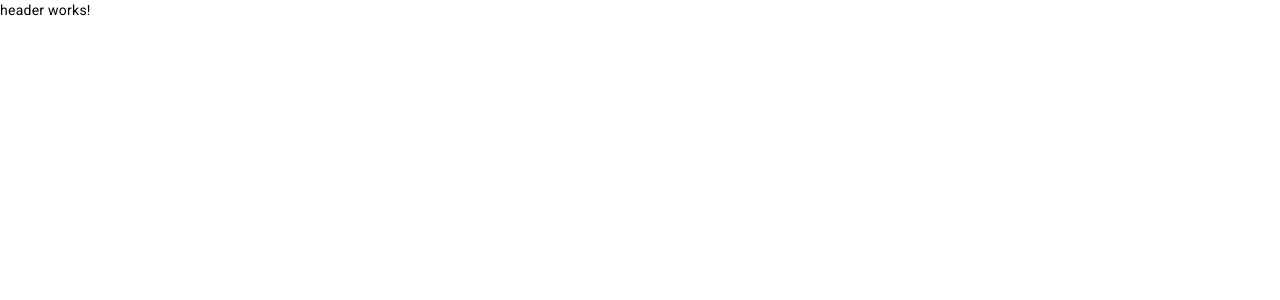
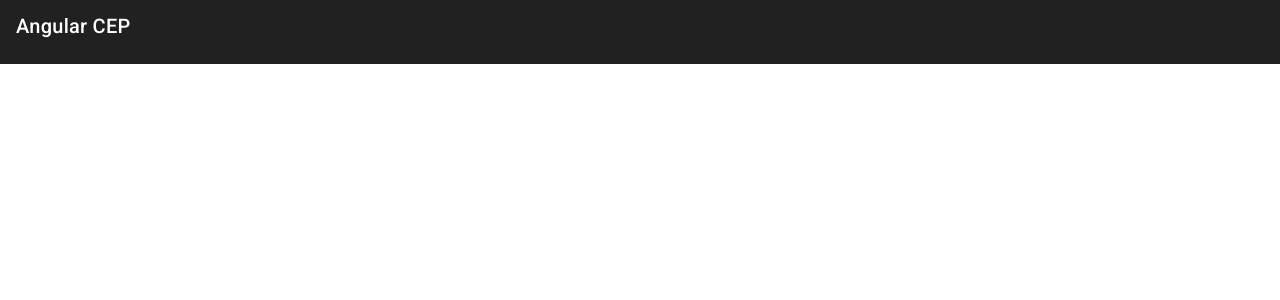
Before and after one commit to brenodsb/projeto-angular-cep, an Angular app: page / in a window 1280 px wide. Shown: the top 300 px of the page. Built offline with nearby package versions, Linux system fonts and the light colour scheme.

Commit message:
feat: adiciona MatToolbar ao header

```diff
--- a/src/app/components/header/header.component.html
+++ b/src/app/components/header/header.component.html
@@ -1 +1,3 @@
-<p>header works!</p>
+<mat-toolbar>
+    <p>Angular CEP</p>
+</mat-toolbar>
--- a/src/app/components/header/header.component.ts
+++ b/src/app/components/header/header.component.ts
@@ -1,9 +1,10 @@
 import { Component } from '@angular/core';
+import { MatToolbarModule } from '@angular/material/toolbar';
 
 @Component({
   selector: 'app-header',
   standalone: true,
-  imports: [],
+  imports: [MatToolbarModule],
   templateUrl: './header.component.html',
   styleUrl: './header.component.css'
 })
```
